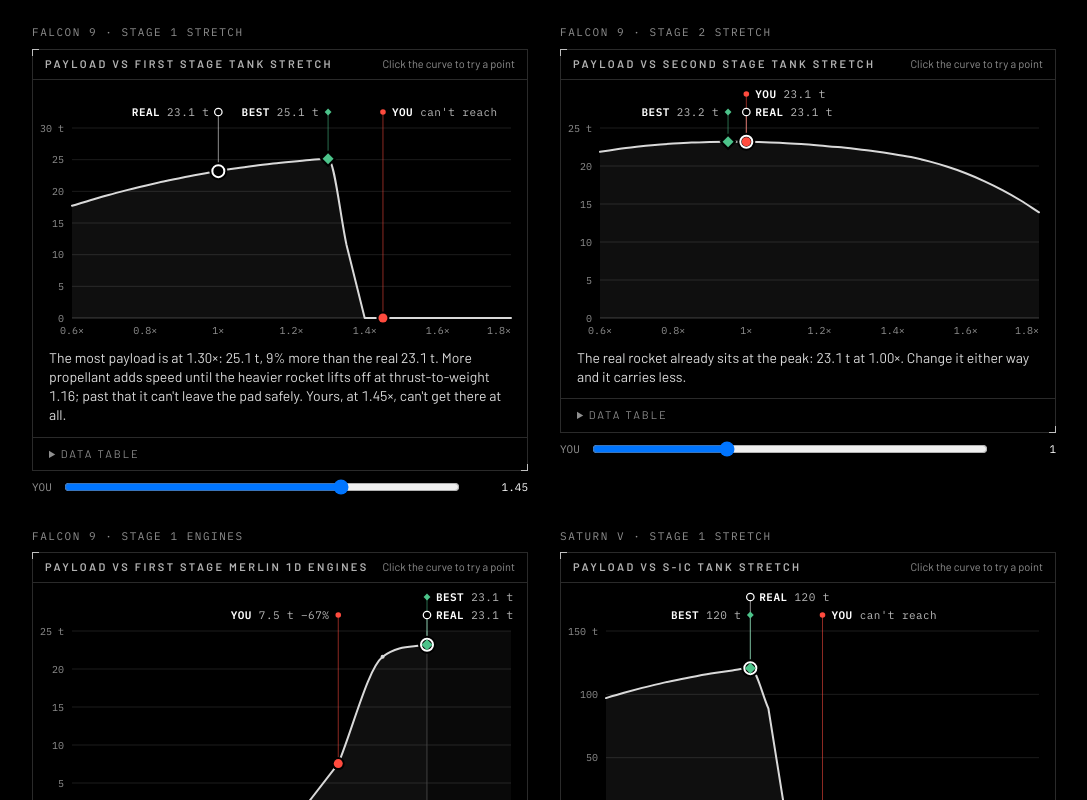
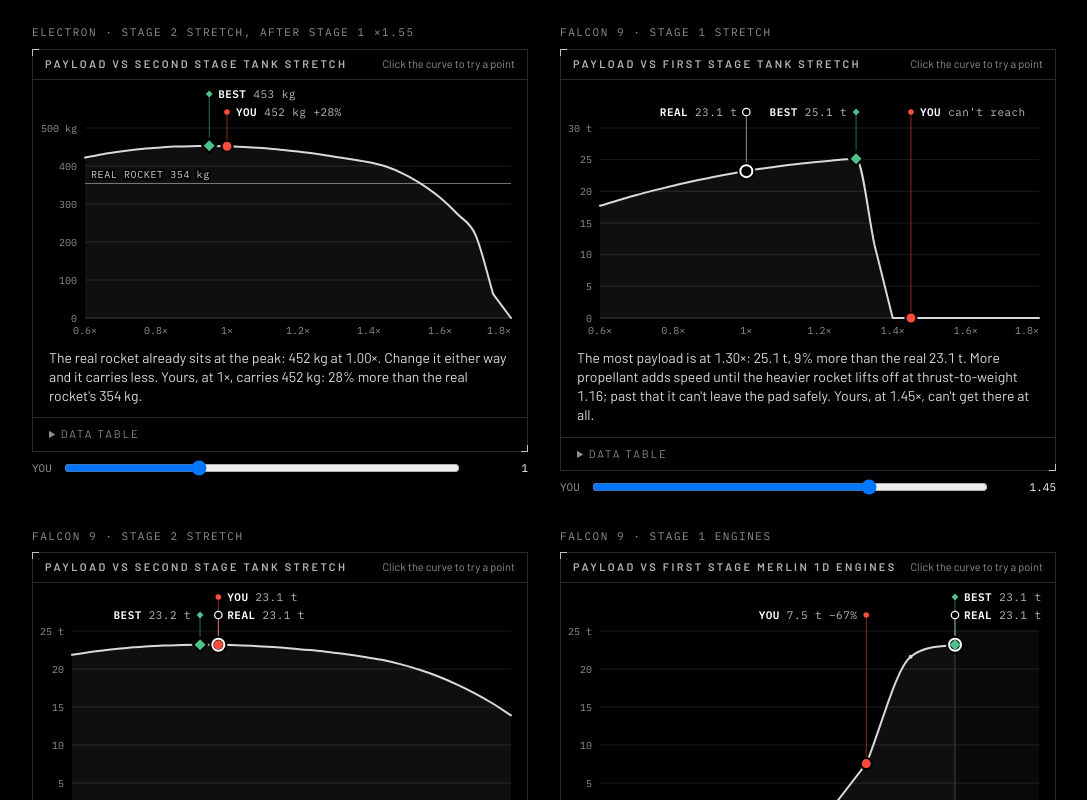
Before and after one commit to Allghelierce/Penumbra, a Next.js app: page /dev/trade in a window 1280 px wide. Shown: the top 800 px of the page, without its empty margins (96-1183 px from the left). Built offline with nearby package versions, Linux system fonts and the light colour scheme.

Commit message:
Mark REAL on a trade curve only when the real rocket is on it, else draw its payload as a line to beat

```diff
--- a/app/dev/trade/page.tsx
+++ b/app/dev/trade/page.tsx
@@ -4,7 +4,7 @@ import { useState } from "react";
 import TradeChart from "@/components/TradeChart";
 import type { DestinationId, TradeCurve } from "@/lib/design";
 import { TEMPLATES } from "@/lib/templates";
-import { tradeCurve, type TradeSweep } from "@/lib/trade";
+import { maxPayloadKg, stretchFromReal, tradeCurve, type TradeSweep } from "@/lib/trade";
 
 // Real trade curves from lib/trade.ts on the real-rocket templates, plus one that can't get anywhere.
 
@@ -23,6 +23,15 @@ const CASES: { title: string; template: string; sweep: TradeSweep; destination?:
 function curveFor(c: (typeof CASES)[number]): TradeCurve {
   const t = TEMPLATES.find((x) => x.id === c.template)!;
   return tradeCurve(t.design, c.sweep, { destination: c.destination, real: t.design });
+}
+
+// After a change elsewhere (Electron's stage 1 at ×1.55), the stage 2 sweep's as-built point isn't the real
+// rocket any more. Filled in by hand until tradeCurve sets realOnCurve and realPayloadKg itself.
+function modifiedCurve(): TradeCurve {
+  const t = TEMPLATES.find((x) => x.id === "electron")!;
+  const yours = stretchFromReal(t.design, t.design, 0, 1.55);
+  const curve = tradeCurve(yours, { kind: "tank-stretch", stageIndex: 1 }, { real: t.design });
+  return { ...curve, realOnCurve: false, realPayloadKg: maxPayloadKg(t.design) } as TradeCurve;
 }
 
 function Demo({ title, curve, start, compact }: { title: string; curve: TradeCurve; start?: number; compact?: boolean }) {
@@ -46,6 +55,7 @@ export default function TradeDevPage() {
   return (
     <main className="min-h-screen bg-black p-6 text-white">
       <div className="mx-auto grid max-w-5xl gap-8 lg:grid-cols-2">
+        <Demo title="Electron · stage 2 stretch, after stage 1 ×1.55" curve={modifiedCurve()} start={1} />
         {curves.map((c) => (
           <Demo key={c.title} title={c.title} curve={c.curve} start={c.start} />
         ))}
--- a/components/TradeChart.tsx
+++ b/components/TradeChart.tsx
@@ -108,16 +108,23 @@ const fmtX = (x: number, unit: string) => (unit === "×" ? `${trim(x)}×` : `${t
 const pct = (a: number, b: number) => Math.round((a / b - 1) * 100);
 const signedPct = (p: number) => `${p > 0 ? "+" : "−"}${Math.abs(p)}%`;
 
-/** One sentence on the user's change against the real rocket; empty while it's unchanged. */
-function yoursLine(curve: TradeCurve, currentX: number, at: (x: number) => number) {
-  if (Math.abs(currentX - curve.realX) < 1e-6) return "";
+/**
+ * A sweep of the user's design, plus (optionally) whether its as-built point is the real rocket. After other
+ * changes it isn't: the as-built point is then "yours with this part as built", and the real rocket's own
+ * capacity comes in `realPayloadKg`.
+ */
+type Curve = SweptCurve & { realOnCurve?: boolean; realPayloadKg?: number };
+
+/** One sentence on the user's rocket against the real one; empty while it is the real one. */
+function yoursLine(curve: TradeCurve, currentX: number, at: (x: number) => number, realKg: number, realOn: boolean) {
+  if (realOn && Math.abs(currentX - curve.realX) < 1e-6) return "";
   const fx = fmtX(currentX, curve.unit);
-  const real = at(curve.realX);
   const you = at(currentX);
   if (you <= 0) return `Yours, at ${fx}, can't get there at all.`;
-  if (real <= 0) return `Yours, at ${fx}, carries ${capacityText(you)}.`;
-  const p = pct(you, real);
-  return `Yours, at ${fx}, carries ${capacityText(you)}: ${p === 0 ? "about the same as" : `${Math.abs(p)}% ${p > 0 ? "more" : "less"} than`} the real rocket.`;
+  if (realKg <= 0) return `Yours, at ${fx}, carries ${capacityText(you)}.`;
+  const p = pct(you, realKg);
+  const than = p === 0 ? "about the same as" : `${Math.abs(p)}% ${p > 0 ? "more" : "less"} than`;
+  return `Yours, at ${fx}, carries ${capacityText(you)}: ${than} the real rocket${realOn ? "" : `'s ${capacityText(realKg)}`}.`;
 }
 
 type Placed = { left: number; right: number; lane: number; flip: boolean };
@@ -174,8 +181,11 @@ function Shape({ kind, x, y, s = 1 }: { kind: MarkKey; x: number; y: number; s?:
 }
 
 interface Props {
-  /** A trade curve; when its `limit` ends the sweep (no more engines fit), the plot shows a "won't fit" zone past it. */
-  curve: SweptCurve;
+  /**
+   * A trade curve; when its `limit` ends the sweep (no more engines fit), the plot shows a "won't fit" zone past it.
+   * With `realOnCurve: false` there's no REAL marker on it; the real rocket's `realPayloadKg` is a line across instead.
+   */
+  curve: Curve;
   /** x of the user's modified rocket. */
   currentX: number;
   /** Called with the swept value of the point the user clicked. */
@@ -212,8 +222,12 @@ export default function TradeChart({ curve, currentX, onPick, caption, context,
     const { at, cmds } = curveModel(xs, ys);
     const nearest = (x: number) => xs.reduce((b, v, i) => (Math.abs(v - x) < Math.abs(xs[b] - x) ? i : b), 0);
 
-    const maxKg = Math.max(0, ...ys);
-    const allZero = maxKg <= 0;
+    const realOn = curve.realOnCurve !== false;
+    // What the real rocket carries: its own figure when given, else the curve's as-built point when that's it.
+    const realKg = curve.realPayloadKg ?? (realOn ? at(curve.realX) : 0);
+    const allZero = Math.max(0, ...ys) <= 0;
+    const refKg = !realOn && !allZero && realKg > 0 ? realKg : null;
+    const maxKg = Math.max(0, ...ys, refKg ?? 0);
     const tonnes = maxKg >= 2000;
     const div = tonnes ? 1000 : 1;
     const yStep = allZero ? 1 : niceStep(maxKg / div, plotHeight < 140 ? 2 : 4);
@@ -237,14 +251,13 @@ export default function TradeChart({ curve, currentX, onPick, caption, context,
     const xStep = Math.max(integers ? 1 : 0, niceStep(hi - lo, Math.max(2, Math.floor(plotW / 80))));
     const xTicks = ticks(lo, hi, integers ? Math.round(xStep) : xStep).filter((v) => limitX == null || v <= limitX + 1e-9);
 
-    const realKg = at(curve.realX);
     const marks = (["real", "best", "you"] as const)
-      .filter((k) => !(k === "best" && allZero))
+      .filter((k) => !(k === "best" && allZero) && !(k === "real" && !realOn))
       .map((key) => {
         const x = key === "real" ? curve.realX : key === "best" ? curve.bestX : currentX;
         const kg = at(x);
         let value = allZero ? "" : kg > 0 ? capacityText(kg) : "can't reach";
-        if (key === "you" && kg > 0 && realKg > 0 && Math.abs(currentX - curve.realX) > 1e-6) {
+        if (key === "you" && kg > 0 && realKg > 0 && (!realOn || Math.abs(currentX - curve.realX) > 1e-6)) {
           const p = pct(kg, realKg);
           if (p !== 0) value += ` ${signedPct(p)}`;
         }
@@ -271,14 +284,15 @@ export default function TradeChart({ curve, currentX, onPick, caption, context,
     const maxDv = Math.max(0, ...pts.map((p) => p.totalDeltaVMps));
 
     const limitPx = limitX == null ? null : sx(limitX);
-    return { pts, at, nearest, allZero, tonnes, yTicks, yLabels, padL, plotW, lo, hi, sx, sy, xTicks, marks, placed, top, bottom, line, area, maxDv, limitPx, height: bottom + PAD_B };
+    const refY = refKg == null ? null : sy(refKg);
+    return { pts, at, nearest, realOn, realKg, refKg, refY, allZero, tonnes, yTicks, yLabels, padL, plotW, lo, hi, sx, sy, xTicks, marks, placed, top, bottom, line, area, maxDv, limitPx, height: bottom + PAD_B };
   }, [curve, currentX, width, plotHeight]);
 
   const n = g.pts.length;
   const hp = cursor != null && cursor < n ? g.pts[cursor] : null;
   const fx = (x: number) => fmtX(x, curve.unit);
   const text =
-    caption === undefined ? [explainCurve(curve, context), yoursLine(curve, currentX, g.at)].filter(Boolean).join(" ") : caption;
+    caption === undefined ? [explainCurve(curve, context), yoursLine(curve, currentX, g.at, g.realKg, g.realOn)].filter(Boolean).join(" ") : caption;
 
   const pointToIndex = (clientX: number) => {
     const r = svgRef.current?.getBoundingClientRect();
@@ -371,6 +385,24 @@ export default function TradeChart({ curve, currentX, onPick, caption, context,
               </g>
             )}
             {g.area && !g.allZero && <path d={g.area} fill="#fff" fillOpacity={0.06} />}
+          {/* The real rocket isn't on this sweep of yours: its capacity is a level to beat, not a point. */}
+          {g.refY != null && g.refKg != null && (
+            <g>
+              <line x1={g.padL} x2={g.padL + g.plotW} y1={g.refY} y2={g.refY} stroke="#fff" strokeOpacity={0.45} />
+              <text
+                x={g.padL + 6}
+                y={g.refY - 14 < g.top ? g.refY + 13 : g.refY - 5}
+                fontSize={10}
+                letterSpacing="0.06em"
+                fill="rgba(255,255,255,0.8)"
+                stroke="#000"
+                strokeWidth={4}
+                paintOrder="stroke"
+              >
+                REAL ROCKET {capacityText(g.refKg)}
+              </text>
+            </g>
+          )}
             <path d={g.line} fill="none" stroke={g.allZero ? "#555" : "#d9d9d9"} strokeWidth={2} strokeLinejoin="round" strokeLinecap="round" />
             {/* Engine counts are whole numbers: a dot on each one says the line only joins them up. */}
             {curve.unit !== "×" &&
@@ -481,7 +513,7 @@ export default function TradeChart({ curve, currentX, onPick, caption, context,
               <tbody>
                 {g.pts.map((p, i) => {
                   const tags = [
-                    i === g.nearest(curve.realX) && "real",
+                    g.realOn && i === g.nearest(curve.realX) && "real",
                     !g.allZero && i === g.nearest(curve.bestX) && "best",
                     i === g.nearest(currentX) && "you",
                   ].filter(Boolean);
```
